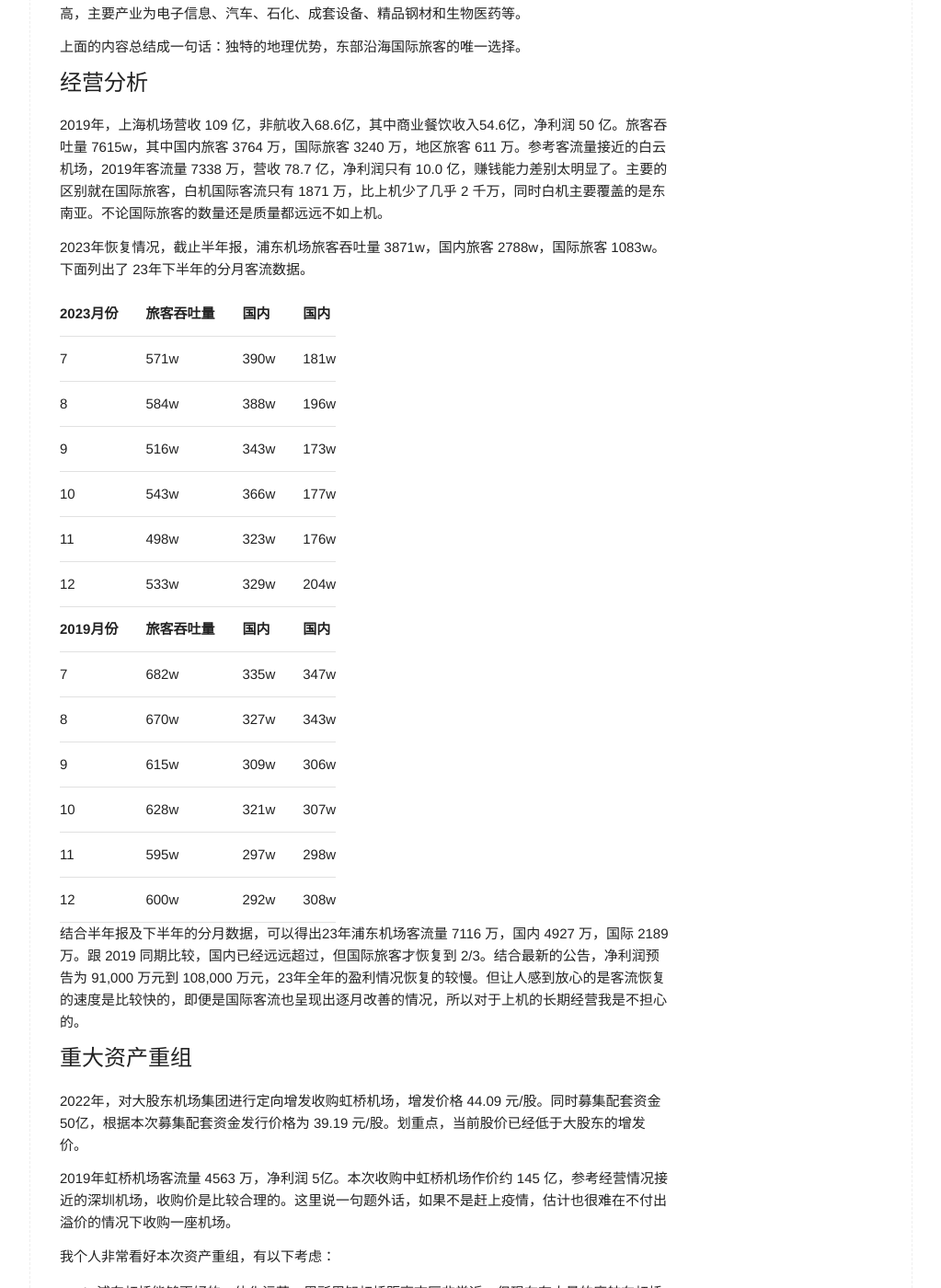
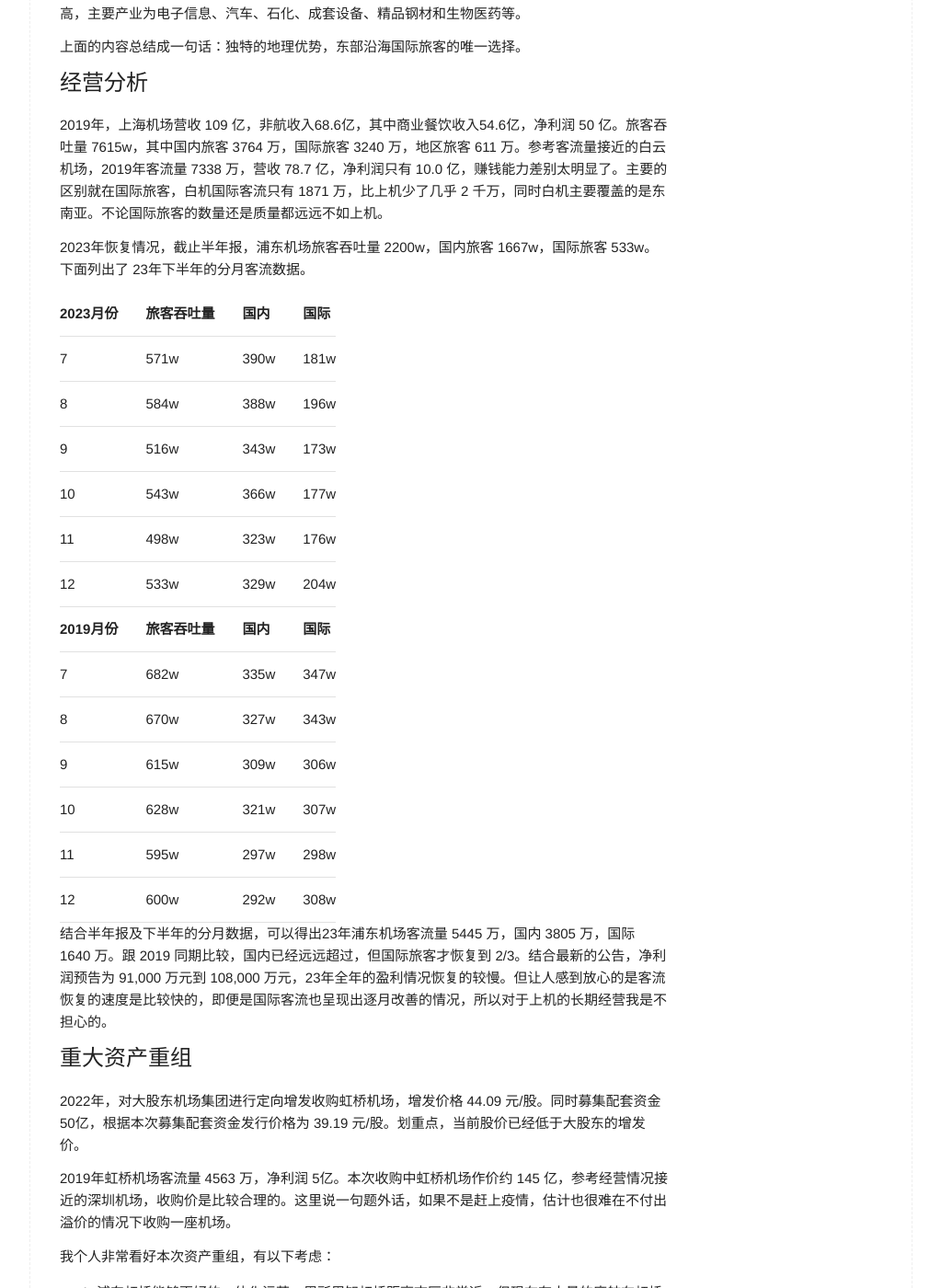
Before and after one commit to BryceHQ/brycehq.github.io, a Jekyll site: the page built from _posts/2024-2-16-上海机场.md, in a window 1280 px wide and 1400 px high, scrolled down 417 px. Shown: the whole window at 92% size, without its empty margins (128-1151 px from the left). Built offline with Jekyll 4.4.1, drawn with Linux system fonts in a browser that asks for light colours.

Commit message:
feat: 修正数据错误

```diff
--- a/_posts/2024-2-16-上海机场.md
+++ b/_posts/2024-2-16-上海机场.md
@@ -15,9 +15,9 @@
 # 经营分析
 2019年，上海机场营收 109 亿，非航收入68.6亿，其中商业餐饮收入54.6亿，净利润 50 亿。旅客吞吐量 7615w，其中国内旅客 3764 万，国际旅客 3240 万，地区旅客 611 万。参考客流量接近的白云机场，2019年客流量 7338 万，营收 78.7 亿，净利润只有 10.0 亿，赚钱能力差别太明显了。主要的区别就在国际旅客，白机国际客流只有 1871 万，比上机少了几乎 2 千万，同时白机主要覆盖的是东南亚。不论国际旅客的数量还是质量都远远不如上机。
 
-2023年恢复情况，截止半年报，浦东机场旅客吞吐量 3871w，国内旅客 2788w，国际旅客 1083w。下面列出了 23年下半年的分月客流数据。
+2023年恢复情况，截止半年报，浦东机场旅客吞吐量 2200w，国内旅客 1667w，国际旅客 533w。下面列出了 23年下半年的分月客流数据。
 
-| 2023月份 | 旅客吞吐量 | 国内 | 国内 |
+| 2023月份 | 旅客吞吐量 | 国内 | 国际 |
 | --- | -------- | --- | --- |
 | 7 | 571w | 390w | 181w |
 | 8 | 584w | 388w | 196w |
@@ -26,7 +26,7 @@
 | 11 | 498w | 323w | 176w |
 | 12 | 533w | 329w | 204w |
 
-| 2019月份 | 旅客吞吐量 | 国内 | 国内 |
+| 2019月份 | 旅客吞吐量 | 国内 | 国际 |
 | --- | -------- | --- | --- |
 | 7 | 682w | 335w | 347w |
 | 8 | 670w | 327w | 343w |
@@ -35,7 +35,7 @@
 | 11 | 595w | 297w | 298w |
 | 12 | 600w | 292w | 308w |
 
-结合半年报及下半年的分月数据，可以得出23年浦东机场客流量 7116 万，国内 4927 万，国际 2189 万。跟 2019 同期比较，国内已经远远超过，但国际旅客才恢复到 2/3。结合最新的公告，净利润预告为 91,000 万元到 108,000 万元，23年全年的盈利情况恢复的较慢。但让人感到放心的是客流恢复的速度是比较快的，即便是国际客流也呈现出逐月改善的情况，所以对于上机的长期经营我是不担心的。
+结合半年报及下半年的分月数据，可以得出23年浦东机场客流量 5445 万，国内 3805 万，国际 1640 万。跟 2019 同期比较，国内已经远远超过，但国际旅客才恢复到 2/3。结合最新的公告，净利润预告为 91,000 万元到 108,000 万元，23年全年的盈利情况恢复的较慢。但让人感到放心的是客流恢复的速度是比较快的，即便是国际客流也呈现出逐月改善的情况，所以对于上机的长期经营我是不担心的。
 
 # 重大资产重组
 2022年，对大股东机场集团进行定向增发收购虹桥机场，增发价格 44.09 元/股。同时募集配套资金50亿，根据本次募集配套资金发行价格为 39.19 元/股。划重点，当前股价已经低于大股东的增发价。
```
